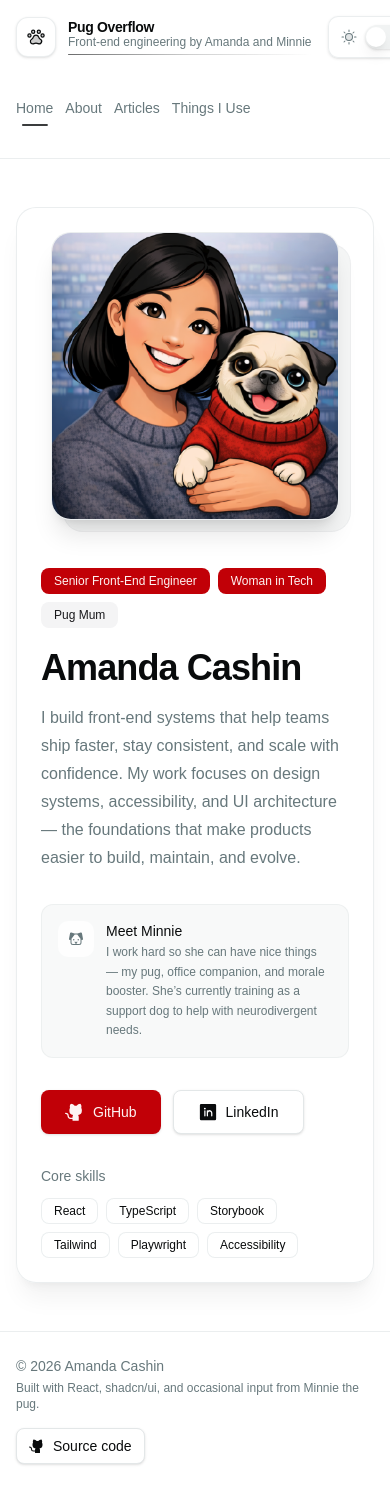
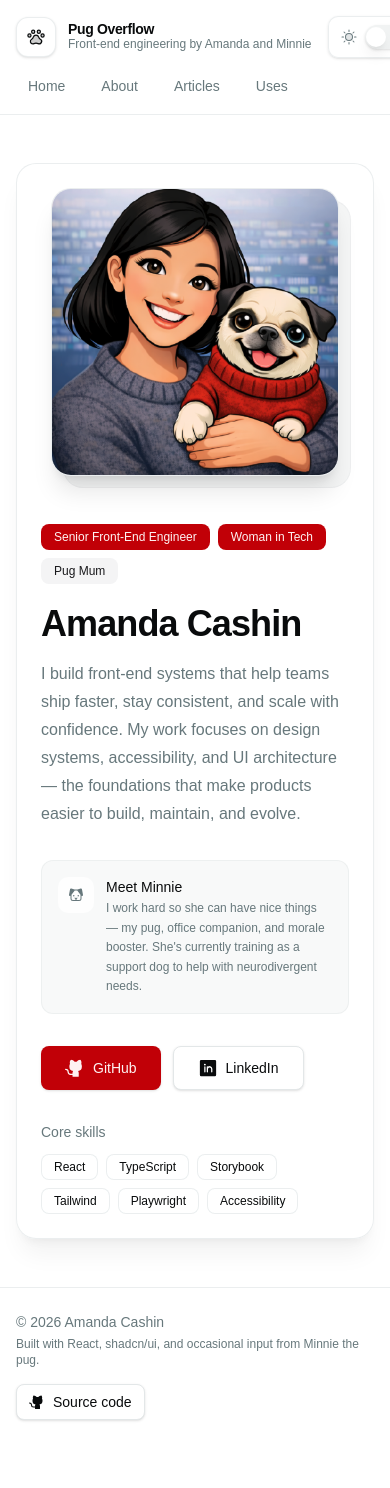
Before and after one commit to pugoverflow/pugoverflow.com, a React (Vite) app: page / in a window 390 px wide. After the commit the page ends 1444 px from the top, so only its background shows below. Built offline with nearby package versions, Linux system fonts and the light colour scheme.

Commit message:
code clean up

```diff
--- a/src/App.tsx
+++ b/src/App.tsx
@@ -75,28 +75,12 @@ function AnimatedRoutes() {
 
 export function App() {
   return (
-    <motion.div
-      initial={{ opacity: 0 }}
-      animate={{ opacity: 1 }}
-      transition={{ duration: 0.4, ease: "easeOut" }}
-      className="min-h-screen bg-background text-foreground"
-    >
+    <div className="min-h-screen bg-background text-foreground">
       <Cursor />
 
       <div className="relative isolate flex min-h-screen flex-col overflow-hidden">
-        <motion.div
-          initial={{ opacity: 0, scale: 0.96 }}
-          animate={{ opacity: 0.7, scale: 1 }}
-          transition={{ duration: 0.9, ease: "easeOut" }}
-          className="pointer-events-none absolute inset-0 -z-10 bg-[radial-gradient(circle_at_top,_hsl(var(--muted))_0%,_transparent_52%)]"
-        />
-
-        <motion.div
-          initial={{ opacity: 0 }}
-          animate={{ opacity: 1 }}
-          transition={{ delay: 0.15, duration: 0.8 }}
-          className="pointer-events-none absolute inset-x-0 top-0 -z-10 h-72 bg-[linear-gradient(180deg,hsl(var(--background))_0%,transparent_100%)]"
-        />
+        <div className="pointer-events-none absolute inset-0 -z-10 bg-[radial-gradient(circle_at_top,_hsl(var(--muted))_0%,_transparent_52%)]" />
+        <div className="pointer-events-none absolute inset-x-0 top-0 -z-10 h-72 bg-[linear-gradient(180deg,hsl(var(--background))_0%,transparent_100%)]" />
 
         <Header />
 
@@ -108,7 +92,7 @@ export function App() {
 
         <Footer />
       </div>
-    </motion.div>
+    </div>
   )
 }
 
--- a/src/components/hover-card.tsx
+++ b/src/components/hover-card.tsx
@@ -1,4 +1,5 @@
 import type { ReactNode } from "react"
+import { motion } from "motion/react"
 
 import { Card, CardContent } from "@/components/ui/card"
 
@@ -14,7 +15,11 @@ export function HoverCard({
   contentClassName,
 }: HoverCardProps) {
   return (
-    <div className="group">
+    <motion.div
+      className="group"
+      whileHover={{ y: -2 }}
+      transition={{ duration: 0.2, ease: "easeOut" }}
+    >
       <Card
         className={[
           "h-full rounded-xl border-border/70 bg-card/95 shadow-sm transition-shadow duration-300 group-hover:shadow-md",
@@ -27,6 +32,6 @@ export function HoverCard({
           {children}
         </CardContent>
       </Card>
-    </div>
+    </motion.div>
   )
 }
--- a/src/components/layout/footer.tsx
+++ b/src/components/layout/footer.tsx
@@ -2,45 +2,27 @@ import { GithubLogo } from "@phosphor-icons/react"
 import { motion } from "motion/react"
 
 import { Button } from "@/components/ui/button"
-import { fadeUp } from "@/lib/motion"
+import { scrollRevealSubtle } from "@/lib/motion"
 
 export function Footer() {
   return (
     <motion.footer
       initial="hidden"
       whileInView="visible"
-      viewport={{ once: true, margin: "-40px" }}
-      variants={fadeUp}
-      className="relative w-full overflow-hidden border-t border-border/70 bg-background/85"
+      viewport={{ once: true, margin: "-60px" }}
+      variants={scrollRevealSubtle}
+      className="relative w-full border-t border-border/70 bg-background/85"
     >
       <div className="mx-auto flex max-w-6xl flex-col gap-4 px-4 py-6 sm:px-6 md:flex-row md:items-center md:justify-between md:px-8 lg:px-10 xl:px-12">
-        <motion.div
-          className="space-y-1 text-sm text-muted-foreground"
-          initial={{ opacity: 0, y: 8 }}
-          whileInView={{ opacity: 1, y: 0 }}
-          viewport={{ once: true }}
-          transition={{ duration: 0.35 }}
-        >
+        <div className="space-y-1 text-sm text-muted-foreground">
           <p>© 2026 Amanda Cashin</p>
-
-          <motion.p
-            className="text-xs"
-            initial={{ opacity: 0, y: 6 }}
-            whileInView={{ opacity: 1, y: 0 }}
-            viewport={{ once: true }}
-            transition={{ delay: 0.08, duration: 0.3 }}
-          >
+          <p className="text-xs">
             Built with React, shadcn/ui, and occasional input from Minnie the
             pug.
-          </motion.p>
-        </motion.div>
+          </p>
+        </div>
 
-        <motion.div
-          initial={{ opacity: 0, y: 8, scale: 0.96 }}
-          whileInView={{ opacity: 1, y: 0, scale: 1 }}
-          viewport={{ once: true }}
-          transition={{ delay: 0.08, duration: 0.25 }}
-        >
+        <div>
           <Button
             asChild
             variant="outline"
@@ -58,7 +40,7 @@ export function Footer() {
               </span>
             </a>
           </Button>
-        </motion.div>
+        </div>
       </div>
     </motion.footer>
   )
--- a/src/components/layout/header.tsx
+++ b/src/components/layout/header.tsx
@@ -1,27 +1,15 @@
 import { PawPrint } from "@phosphor-icons/react"
-import { motion } from "motion/react"
 import { Link } from "react-router-dom"
 
 import { Nav } from "@/components/nav"
 import { ThemeToggle } from "@/components/theme-toggle"
 import { Button } from "@/components/ui/button"
-import { fadeUp } from "@/lib/motion"
 
 export function Header() {
   return (
-    <motion.header
-      initial="hidden"
-      animate="visible"
-      variants={fadeUp}
-      className="sticky top-0 z-50 w-full overflow-hidden border-b border-border/70 bg-background/80 backdrop-blur-xl"
-    >
+    <header className="sticky top-0 z-50 w-full border-b border-border/70 bg-background/95 backdrop-blur-sm">
       <div className="mx-auto flex max-w-6xl flex-col gap-4 px-4 py-4 sm:px-6 md:flex-row md:items-center md:justify-between md:px-8 lg:px-10 xl:px-12">
         <div className="flex items-center justify-between gap-4">
-          <motion.div
-            initial={{ opacity: 0, x: -12 }}
-            animate={{ opacity: 1, x: 0 }}
-            transition={{ duration: 0.35, ease: "easeOut" }}
-          >
             <Button
               asChild
               variant="ghost"
@@ -43,30 +31,22 @@ export function Header() {
                   <span className="text-xs text-muted-foreground">
                     Front-end engineering by Amanda and Minnie
                   </span>
-
-                  <span className="mt-1 h-px w-full rounded-full bg-gradient-to-r from-foreground/60 via-foreground/20 to-transparent" />
                 </div>
               </Link>
             </Button>
-          </motion.div>
 
           <div className="md:hidden">
             <ThemeToggle />
           </div>
         </div>
 
-        <motion.div
-          className="flex flex-col gap-4 md:flex-row md:items-center md:gap-4"
-          initial={{ opacity: 0, x: 12 }}
-          animate={{ opacity: 1, x: 0 }}
-          transition={{ delay: 0.08, duration: 0.35, ease: "easeOut" }}
-        >
+        <div className="flex flex-col gap-4 md:flex-row md:items-center md:gap-4">
           <Nav />
           <div className="hidden md:block">
             <ThemeToggle />
           </div>
-        </motion.div>
+        </div>
       </div>
-    </motion.header>
+    </header>
   )
 }
--- a/src/components/nav.tsx
+++ b/src/components/nav.tsx
@@ -1,4 +1,3 @@
-import { motion } from "motion/react"
 import { NavLink } from "react-router-dom"
 
 import {
@@ -14,25 +13,15 @@ const navItems = [
   { to: "/", label: "Home", end: true },
   { to: "/about", label: "About" },
   { to: "/articles", label: "Articles" },
-  { to: "/uses", label: "Things I Use" },
+  { to: "/uses", label: "Uses" },
 ]
 
 export function Nav() {
   return (
     <NavigationMenu className="max-w-full justify-start">
       <NavigationMenuList className="flex flex-wrap justify-start gap-2 md:gap-1">
-        {navItems.map((item, index) => (
-          <motion.div
-            key={item.to}
-            initial={{ opacity: 0, y: -4 }}
-            animate={{ opacity: 1, y: 0 }}
-            transition={{
-              delay: 0.03 * index,
-              duration: 0.2,
-              ease: "easeOut",
-            }}
-          >
-            <NavigationMenuItem>
+        {navItems.map((item) => (
+          <NavigationMenuItem key={item.to}>
             <NavigationMenuLink asChild>
               <NavLink
                 to={item.to}
@@ -40,32 +29,15 @@ export function Nav() {
                 className={({ isActive }) =>
                   cn(
                     navigationMenuTriggerStyle(),
-                      "group relative h-10 overflow-hidden rounded-md border border-transparent bg-transparent px-4 text-sm font-medium text-muted-foreground transition-all duration-200 hover:border-border/70 hover:bg-card hover:text-foreground",
-                      isActive &&
-                        "border-border/70 bg-card text-foreground shadow-sm"
+                    "h-9 rounded-md px-3 py-2 text-sm font-medium text-muted-foreground transition-colors hover:bg-muted/50 hover:text-foreground",
+                    isActive && "bg-muted/50 text-foreground"
                   )
                 }
               >
-                  {({ isActive }) => (
-                    <span className="relative flex items-center justify-center">
-                      <span className="relative z-10">{item.label}</span>
-
-                      <motion.span
-                        className="absolute -bottom-2 left-1/2 h-[2px] -translate-x-1/2 rounded-full bg-foreground/80"
-                        initial={false}
-                        animate={
-                          isActive
-                            ? { width: "70%", opacity: 1 }
-                            : { width: 0, opacity: 0.7 }
-                        }
-                        transition={{ duration: 0.18, ease: "easeOut" }}
-                      />
-                    </span>
-                  )}
+                {item.label}
               </NavLink>
             </NavigationMenuLink>
           </NavigationMenuItem>
-          </motion.div>
         ))}
       </NavigationMenuList>
     </NavigationMenu>
--- a/src/components/section-header.tsx
+++ b/src/components/section-header.tsx
@@ -1,7 +1,7 @@
 import { motion } from "motion/react"
 
 import { Badge } from "@/components/ui/badge"
-import { staggerTight, slideUpFade } from "@/lib/motion"
+import { scrollReveal, staggerTight } from "@/lib/motion"
 
 type SectionHeaderProps = {
   eyebrow: string
@@ -22,7 +22,7 @@ export function SectionHeader({
       viewport={{ once: true, margin: "-40px" }}
       variants={staggerTight}
     >
-      <motion.div variants={slideUpFade}>
+      <motion.div variants={scrollReveal}>
         <Badge
           variant="secondary"
           className="rounded-md px-3 py-1 text-xs font-medium shadow-sm"
@@ -32,14 +32,14 @@ export function SectionHeader({
       </motion.div>
 
       <motion.h1
-        variants={slideUpFade}
+        variants={scrollReveal}
         className="text-4xl font-semibold tracking-tight md:text-5xl"
       >
         {title}
       </motion.h1>
 
       <motion.p
-        variants={slideUpFade}
+        variants={scrollReveal}
         className="text-base leading-7 text-muted-foreground md:text-lg"
       >
         {description}
--- a/src/lib/motion.ts
+++ b/src/lib/motion.ts
@@ -1,49 +1,72 @@
 import type { Variants } from "motion/react"
 
-export const fadeUp: Variants = {
+/** Scroll-triggered reveal — content fades up as it enters view. The star of the show. */
+export const scrollReveal: Variants = {
   hidden: {
     opacity: 0,
-    y: 12,
+    y: 20,
   },
   visible: {
     opacity: 1,
     y: 0,
     transition: {
-      duration: 0.32,
-      ease: "easeOut",
+      duration: 0.5,
+      ease: [0.22, 1, 0.36, 1],
     },
   },
 }
 
-export const fadeIn: Variants = {
-  hidden: {
-    opacity: 0,
-  },
+/** Lighter scroll reveal for smaller elements */
+export const scrollRevealSubtle: Variants = {
+  hidden: { opacity: 0, y: 12 },
   visible: {
     opacity: 1,
+    y: 0,
+    transition: { duration: 0.4, ease: [0.22, 1, 0.36, 1] },
+  },
+}
+
+/** Initial load — for hero / above-the-fold content */
+export const fadeUp: Variants = {
+  hidden: { opacity: 0, y: 16 },
+  visible: {
+    opacity: 1,
+    y: 0,
+    transition: { duration: 0.5, ease: [0.22, 1, 0.36, 1] },
+  },
+}
+
+/** Simple fade — no movement */
+export const fadeIn: Variants = {
+  hidden: { opacity: 0 },
+  visible: {
+    opacity: 1,
+    transition: { duration: 0.4, ease: "easeOut" },
+  },
+}
+
+/** Stagger for children — use sparingly */
+export const stagger: Variants = {
+  hidden: {},
+  visible: {
     transition: {
-      duration: 0.4,
-      ease: "easeOut",
+      staggerChildren: 0.06,
+      delayChildren: 0.1,
     },
   },
 }
 
-export const scaleIn: Variants = {
-  hidden: {
-    opacity: 0,
-    scale: 0.98,
-  },
+export const staggerRelaxed: Variants = {
+  hidden: {},
   visible: {
-    opacity: 1,
-    scale: 1,
     transition: {
-      duration: 0.28,
-      ease: "easeOut",
+      staggerChildren: 0.08,
+      delayChildren: 0.05,
     },
   },
 }
 
-export const stagger: Variants = {
+export const staggerTight: Variants = {
   hidden: {},
   visible: {
     transition: {
@@ -53,45 +76,25 @@ export const stagger: Variants = {
   },
 }
 
-export const staggerRelaxed: Variants = {
-  hidden: {},
+/** Section headers, cards — slide up with fade */
+export const slideUpFade: Variants = {
+  hidden: { opacity: 0, y: 16 },
   visible: {
-    transition: {
-      staggerChildren: 0.05,
-      delayChildren: 0.03,
-    },
+    opacity: 1,
+    y: 0,
+    transition: { duration: 0.45, ease: [0.22, 1, 0.36, 1] },
   },
 }
 
-export const staggerTight: Variants = {
-  hidden: {},
-  visible: {
-    transition: {
-      staggerChildren: 0.03,
-      delayChildren: 0.01,
-    },
-  },
-}
-
-export const slideUpFade: Variants = {
-  hidden: { opacity: 0, y: 10 },
-  visible: {
-    opacity: 1,
-    y: 0,
-    transition: { duration: 0.28, ease: "easeOut" },
-  },
-}
-
+/** Page transitions — quick and subtle */
 export const pageTransition: Variants = {
-  initial: { opacity: 0, y: 4 },
+  initial: { opacity: 0 },
   animate: {
     opacity: 1,
-    y: 0,
-    transition: { duration: 0.25, ease: "easeOut" },
+    transition: { duration: 0.3, ease: "easeOut" },
   },
   exit: {
     opacity: 0,
-    y: -2,
-    transition: { duration: 0.16, ease: "easeIn" },
+    transition: { duration: 0.2, ease: "easeIn" },
   },
 }
--- a/src/pages/articles.tsx
+++ b/src/pages/articles.tsx
@@ -24,12 +24,6 @@ export function Articles() {
         </motion.div>
 
         <motion.div variants={fadeUp}>
-          <motion.div
-            initial={{ opacity: 0, y: 6 }}
-            whileInView={{ opacity: 1, y: 0 }}
-            viewport={{ once: true }}
-            transition={{ duration: 0.28, ease: "easeOut" }}
-          >
           <Card className="rounded-2xl border-dashed border-border/70 bg-muted/25 shadow-none transition-shadow duration-300 hover:shadow-sm">
             <CardContent className="flex flex-col gap-4 p-8 md:flex-row md:items-center md:justify-between">
               <div className="space-y-2">
@@ -47,7 +41,6 @@ export function Articles() {
               </Badge>
             </CardContent>
           </Card>
-          </motion.div>
         </motion.div>
       </motion.div>
     </section>
--- a/src/pages/home.tsx
+++ b/src/pages/home.tsx
@@ -5,7 +5,7 @@ import profile from "@/assets/profile.png"
 import { Badge } from "@/components/ui/badge"
 import { Button } from "@/components/ui/button"
 import { Card, CardContent } from "@/components/ui/card"
-import { fadeUp, scaleIn, stagger } from "@/lib/motion"
+import { fadeUp, stagger, slideUpFade } from "@/lib/motion"
 
 const topBadges = [
   { label: "Senior Front-End Engineer" },
@@ -42,57 +42,39 @@ export function Home() {
         initial="hidden"
         animate="visible"
         variants={fadeUp}
-        transition={{ duration: 0.35, ease: "easeOut" }}
+        transition={{ duration: 0.6, ease: [0.22, 1, 0.36, 1] }}
       >
         <Card className="mx-auto max-w-6xl overflow-hidden rounded-3xl border-border/70 bg-card/95 shadow-xl shadow-black/5">
           <CardContent className="relative grid items-center gap-12 p-6 md:grid-cols-[1.15fr_.85fr] md:p-10 lg:p-14">
-
-            {/* Background glow */}
             <div className="pointer-events-none absolute inset-0 bg-[radial-gradient(circle_at_top_right,hsl(var(--muted))_0%,transparent_38%)]" />
 
-            {/* LEFT CONTENT */}
+            {/* Left content */}
             <motion.div
               className="order-2 max-w-2xl space-y-8 md:order-1"
               initial="hidden"
               animate="visible"
               variants={stagger}
             >
-              <motion.div className="space-y-5" variants={fadeUp}>
-
-                {/* Top badges */}
-                <motion.div className="flex flex-wrap gap-2">
-                  {topBadges.map(({ label, variant }, index) => (
-                    <motion.div
+              <motion.div className="space-y-5" variants={slideUpFade}>
+                <div className="flex flex-wrap gap-2">
+                  {topBadges.map(({ label, variant }) => (
+                    <Badge
                       key={label}
-                      initial={{ opacity: 0, y: 10, scale: 0.92 }}
-                      animate={{ opacity: 1, y: 0, scale: 1 }}
-                      transition={{
-                        delay: 0.04 + index * 0.04,
-                        duration: 0.24,
-                        ease: "easeOut",
-                      }}
-                    >
-                      <Badge
                       variant={variant}
                       className="rounded-md px-3 py-1"
                     >
                       {label}
                     </Badge>
-                    </motion.div>
                   ))}
-                </motion.div>
+                </div>
 
-                {/* Heading */}
-                <div className="space-y-4">
-                  <motion.h1
-                    className="max-w-xl text-4xl font-semibold tracking-tight md:text-5xl lg:text-6xl"
-                    variants={fadeUp}
-                  >
+                <motion.div className="space-y-4" variants={slideUpFade}>
+                  <h1 className="max-w-xl text-4xl font-semibold tracking-tight md:text-5xl lg:text-6xl">
                     <motion.span
                       className="inline-block"
                       initial={{ opacity: 0, y: 12 }}
                       animate={{ opacity: 1, y: 0 }}
-                      transition={{ delay: 0.08, duration: 0.35 }}
+                      transition={{ duration: 0.45, ease: [0.22, 1, 0.36, 1] }}
                     >
                       Amanda
                     </motion.span>{" "}
@@ -100,14 +82,18 @@ export function Home() {
                       className="inline-block"
                       initial={{ opacity: 0, y: 12 }}
                       animate={{ opacity: 1, y: 0 }}
-                      transition={{ delay: 0.16, duration: 0.35 }}
+                      transition={{
+                        delay: 0.1,
+                        duration: 0.45,
+                        ease: [0.22, 1, 0.36, 1],
+                      }}
                     >
                       Cashin
                     </motion.span>
-                  </motion.h1>
+                  </h1>
 
                   <motion.p
-                    variants={fadeUp}
+                    variants={slideUpFade}
                     className="max-w-xl text-base leading-7 text-muted-foreground md:text-lg"
                   >
                     I build front-end systems that help teams ship faster,
@@ -116,27 +102,25 @@ export function Home() {
                     the foundations that make products easier to build,
                     maintain, and evolve.
                   </motion.p>
-                </div>
+                </motion.div>
               </motion.div>
 
-              {/* Minnie card */}
               <motion.div
                 className="relative overflow-hidden rounded-xl border border-border/50 bg-muted/50 p-4"
-                variants={fadeUp}
+                variants={slideUpFade}
               >
-                <div className="relative flex items-start gap-3">
+                <div className="flex items-start gap-3">
                   <div className="flex h-9 w-9 shrink-0 items-center justify-center rounded-lg bg-background/80">
                     <Dog
                       className="h-4 w-4 text-muted-foreground"
                       weight="fill"
                     />
                   </div>
-
                   <div className="space-y-0.5">
                     <p className="text-sm font-medium">Meet Minnie</p>
                     <p className="text-xs leading-relaxed text-muted-foreground">
                       I work hard so she can have nice things — my pug, office
-                      companion, and morale booster. She’s currently
+                      companion, and morale booster. She's currently
                       training as a support dog to help with neurodivergent
                       needs.
                     </p>
@@ -144,24 +128,15 @@ export function Home() {
                 </div>
               </motion.div>
 
-              {/* Links */}
               <motion.div
                 className="flex flex-wrap gap-3"
-                variants={fadeUp}
+                variants={slideUpFade}
               >
-                {links.map(({ label, href, icon: Icon }, index) => (
-                  <motion.div
+                {links.map(({ label, href, icon: Icon }) => (
+                  <Button
                     key={label}
-                    initial={{ opacity: 0, y: 10, scale: 0.96 }}
-                    animate={{ opacity: 1, y: 0, scale: 1 }}
-                    transition={{
-                      delay: 0.16 + index * 0.05,
-                      duration: 0.24,
-                    }}
-                  >
-                    <Button
                     asChild
-                      variant={index === 0 ? "default" : "outline"}
+                    variant={label === "GitHub" ? "default" : "outline"}
                     size="lg"
                     className="gap-2 rounded-md shadow-sm"
                   >
@@ -174,61 +149,47 @@ export function Home() {
                       {label}
                     </a>
                   </Button>
-                  </motion.div>
                 ))}
               </motion.div>
 
-              {/* Skills */}
-              <motion.div className="space-y-3" variants={fadeUp}>
+              <motion.div className="space-y-3" variants={slideUpFade}>
                 <p className="text-sm font-medium text-muted-foreground">
                   Core skills
                 </p>
-
                 <div className="flex flex-wrap gap-2">
-                  {skills.map((skill, index) => (
-                    <motion.div
+                  {skills.map((skill) => (
+                    <Badge
                       key={skill}
-                      initial={{ opacity: 0, scale: 0.9, y: 10 }}
-                      animate={{ opacity: 1, scale: 1, y: 0 }}
-                      transition={{
-                        delay: 0.12 + index * 0.04,
-                        duration: 0.24,
-                      }}
-                    >
-                      <Badge
                       variant="outline"
                       className="rounded-md border-border/70 bg-background/70 px-3 py-1"
                     >
                       {skill}
                     </Badge>
-                    </motion.div>
                   ))}
                 </div>
               </motion.div>
             </motion.div>
 
-            {/* RIGHT IMAGE */}
+            {/* Right image */}
             <motion.div
               className="order-1 flex justify-center md:order-2 md:justify-end"
-              initial="hidden"
-              animate="visible"
-              variants={scaleIn}
-              transition={{ duration: 0.4, ease: "easeOut", delay: 0.1 }}
+              initial={{ opacity: 0, y: 12 }}
+              animate={{ opacity: 1, y: 0 }}
+              transition={{
+                delay: 0.2,
+                duration: 0.5,
+                ease: [0.22, 1, 0.36, 1],
+              }}
             >
               <div className="relative">
                 <div className="absolute inset-0 translate-x-3 translate-y-3 rounded-3xl border border-border/40 bg-muted/70" />
-
-                <motion.img
+                <img
                   src={profile}
                   alt="Amanda Cashin with Minnie, her pug"
                   className="relative h-72 w-72 rounded-3xl border border-border/70 bg-background object-cover shadow-xl shadow-black/10 md:h-80 md:w-80 lg:h-[26rem] lg:w-[26rem]"
-                  initial={{ opacity: 0 }}
-                  animate={{ opacity: 1 }}
-                  transition={{ delay: 0.12, duration: 0.35 }}
                 />
               </div>
             </motion.div>
-
           </CardContent>
         </Card>
       </motion.div>
--- a/src/pages/uses.tsx
+++ b/src/pages/uses.tsx
@@ -99,7 +99,7 @@ export function Uses() {
           <SectionHeader
             eyebrow="Uses"
             title="My desk setup"
-            description="The tools that keep me productive, focused, and (mostly) organized — including a few that help me manage ADHD."
+            description="The tools that keep me productive, focused, and (mostly) organised — including a few that help me manage ADHD."
           />
         </motion.div>
 
```
Also changed, not shown: src/components/icon-heading.tsx (+8 -33 lines), src/pages/about.tsx (+6 -10 lines). Lines whose indentation alone changed are shown as unchanged.
